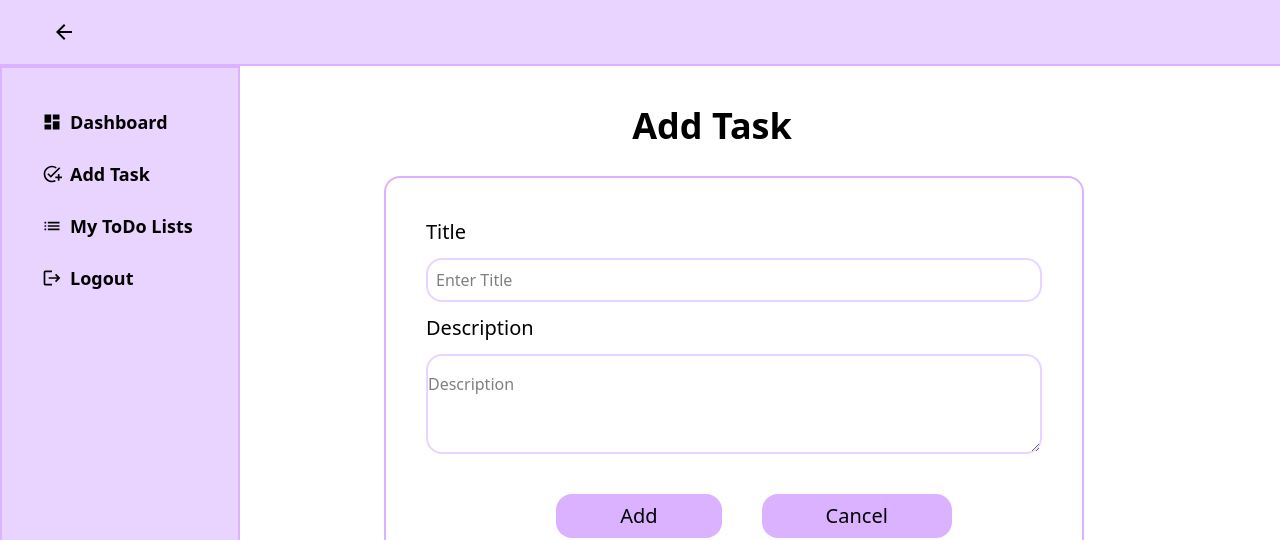
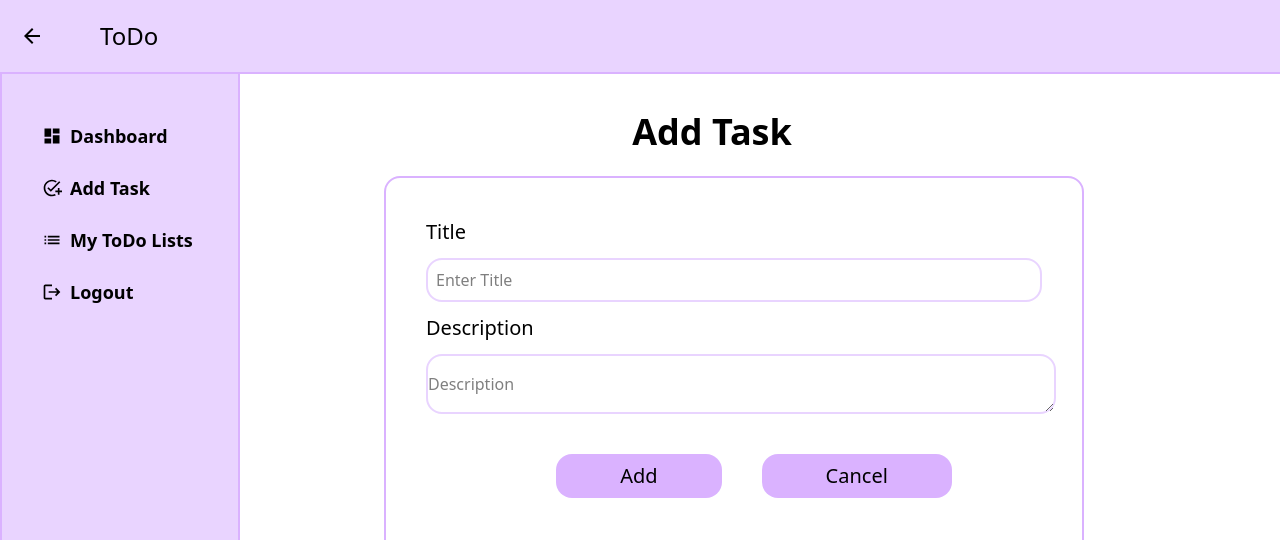
Before and after one commit to Thitina-Begashaw/To-Do-List-App, a React (Vite) app in the folder frontend/: page /TodoList in a window 1280 px wide. Shown: the top 540 px of the page. Built offline with nearby package versions, Linux system fonts and the light colour scheme; no server answers.

Commit message:
Add Diagonal Done text on To do List

```diff
--- a/frontend/src/pages/HomePage.jsx
+++ b/frontend/src/pages/HomePage.jsx
@@ -12,7 +12,7 @@ const HomePage = () => {
       </div>
       <div class="flex flex-col justify-center items-center lg:p-10 lg:ml-96 ">
         <h1
-          class=" font-extrabold text-5xl md:text-7xl lg:text-8xl mb-7"
+          class=" font-extrabold text-5xl md:text-7xl lg:text-8xl mb-7  "
 
         >
           Welcome
@@ -20,6 +20,7 @@ const HomePage = () => {
         <h1 class="mb-20 text-3xl md:text-3xl lg:text-5xl ">
           To-Do List App
         </h1>
+        <div className=""><p className="mb-20 text-sm md:text-sm lg:text-xl ">Stay organized and boost your productivity with ToDo List, a simple yet powerful to-do list app. Easily add, prioritize, and track your tasks to stay on top of your daily goals—anytime, anywhere! 🚀</p></div>
         <button  onClick={() => navigate("/TodoList")}  class=" text-xl md:text-2xl lg:text-3xl  bg-green-500 px-4 py-2 md:px-5 md:py-3 lg:px-10 lg:py-4 rounded-full text-gray-300 font-bold">Start</button>
       </div>
     </div>
--- a/frontend/src/pages/ToDoList.jsx
+++ b/frontend/src/pages/ToDoList.jsx
@@ -4,7 +4,8 @@ import { MdArrowBack } from 'react-icons/md'
 import { MdEdit } from "react-icons/md";
 import { MdDelete } from "react-icons/md";
 import { formatDistanceToNow } from "date-fns";
-import { MdDashboard, MdAddTask, MdList, MdLogout } from "react-icons/md"; // Import icons
+import { MdDashboard, MdAddTask, MdList, MdLogout, MdOutlineTaskAlt } from "react-icons/md"; // Import icons
+
 const API_URL = "http://localhost:5000/api/ToDo"; // Backend URL
 
 const ToDoList = () => {
@@ -30,24 +31,20 @@ useEffect(() => {
 
 
 
-  const handleEdit = async (taskId, event) => {
+  const handleStatus = async (taskId, currentStatus, event) => {
     event.preventDefault();
-    console.log("Title:", Title, "Description:", Description); // Debugging line
-    if (!Title || !Description) return;
+   // Ask for confirmation
+   const isConfirmed = window.confirm("You are changing the status to completed. Do you want to proceed?");
+   if (!isConfirmed) return; // If user cancels, do nothing
 
-    try {
-      const response = await axios.patch(`${API_URL}/${taskId}`, { Title, Description });
+   await axios.patch(`${API_URL}/${taskId}`, { Status: !currentStatus }); // ✅ Toggle status
 
-      // Update the task in the list instead of adding a new one
-      setTasks(tasks.map(task => (task.id === taskId ? response.data : task)));
+      // Update the task list by modifying only the updated task
+      setTasks(tasks.map(task => (task._id === taskId ? { ...task, Status: !currentStatus } : task)));
 
-      // Reset input fields
-      setTitle("");
-      setDescription("");
-    } catch (error) {
-      console.error("Error updating task:", error);
-    }
+
   };
+
 
     const handleSubmit = async (event) =>{
         event.preventDefault();
@@ -85,13 +82,14 @@ const handleDelete = async (taskId) => {
   return (
 
     <div className='bg-white min-h-screen bg-cover'>
-        <div className='bg-purple-200 min-w-full border-b-2 border-purple-300  '>
-            {/* <h1 className='text-white text-xs md:text-xl lg:text-2xl p-5 ml-0 md:ml-5 lg:ml-10 '><MdArrowBack/></h1> */}
-            <button className="text-black text-xs md:text-xl lg:text-2xl p-5 ml-0 md:ml-5 lg:ml-8">
+        <div className='bg-purple-200 min-w-full border-b-2 border-purple-300 fixed z-10 flex flex-row  '>
+        <button className="text-black text-xs md:text-xl lg:text-2xl p-5 ml-0 md:ml-5 lg:ml-0">
   <MdArrowBack />
 </button>
+            <h1 className='text-black text-xs md:text-xl lg:text-2xl p-5 ml-0 md:ml-5 lg:ml-4 '>ToDo</h1>
+
         </div>
-        <div className="fixed w-60 min-h-screen bg-purple-200 border-2 border-purple-300 flex flex-col p-10 gap-6">
+        <div className="fixed w-60 min-h-screen bg-purple-200 border-2 border-purple-300 flex flex-col p-10 gap-6 py-30">
                <div className="flex items-center gap-2 text-lg font-semibold hover:text-purple-500 cursor-pointer">
             <MdDashboard className="text-xl" />
            <p>Dashboard</p>
@@ -112,7 +110,7 @@ const handleDelete = async (taskId) => {
   </div>
         </div>
 
-        <h1 className='text-start md:text-center lg:text-center ml-36 p-10 text-xs md:text-3xl lg:text-4xl font-extrabold'>Add Task</h1>
+        <h1 className='text-start md:text-center lg:text-center ml-36 p-28 text-xs md:text-3xl lg:text-4xl font-extrabold'>Add Task</h1>
 
             <form onSubmit={handleSubmit} className='flex flex-col absolute top-32 left-5 md:top-52 md:left-36 lg:top-44 lg:left-96 border-2 border-purple-300 h-56 w-48 md:h-72 md:w-[500px] lg:h-96 lg:w-[700px] rounded-2xl
                              p-10 '>
@@ -124,7 +122,7 @@ const handleDelete = async (taskId) => {
                 value={Title}
                 onChange={(e) => setTitle(e.target.value)}/>
                 <label className='text-xl mb-3'>Description</label>
-                <textarea className= "placeholder-shown:text-start  placeholder-shown:pt-4 border-2 border-purple-200 rounded-2xl py-20 "
+                <textarea className= " placeholder-shown:pt-4 border-2 border-purple-200 rounded-2xl w-[630px] py-10 placeholder-shown:align-text-top  "
                 type="text"
                 placeholder='Description'
                 value={Description}
@@ -142,19 +140,23 @@ const handleDelete = async (taskId) => {
           <ul className=" grid grid-cols-2 gap-10  ">
             {tasks.map((task) => (
               <li key={task.id} className="border py-10  text-start  text-black rounded-lg shadow-md relative ">
-
+           {/* ✅ Diagonal "Done" Text (Only if the task is completed) */}
+      {task.Status && (
+        <div className="absolute transform -translate-x-1/2 -translate-y-1/2 rotate-[-45deg] bg-green-500 text-white text-lg font-bold px-8 left-7 py-1 rounded-lg shadow-md">
+          Done
+        </div>
+      )}
                 <h3 className="text-xl font-bold mb-6 ml-10 mt-3">{task.Title}</h3>
                 <p className="text-gray-600 ml-10 mb-5">{task.Description}</p>
                 <p className="text-gray-500 text-sm  mr-6 text-end">
                 {getFormattedTimeAgo(task.createdAt)}
           </p>
                 <div className="absolute top-4 right-4 flex space-x-3">
-                <button onClick={(e) => {
-    console.log("Task ID:", task.id); // Debugging line
-    handleEdit(task.id, e);
-}}>
-    <MdEdit />
-</button>
+
+                {/* ✅ Toggle Status Button */}
+        <button onClick={(e) => handleStatus(task._id, task.Status, e)}>
+          <MdOutlineTaskAlt className={`text-${task.Status ? "gray-400" : "green-500"}`} />
+        </button>
 
              <button onClick={() => handleDelete(task._id)}>
               < MdDelete className="text-red-500 hover:text-red-700"/>
```
